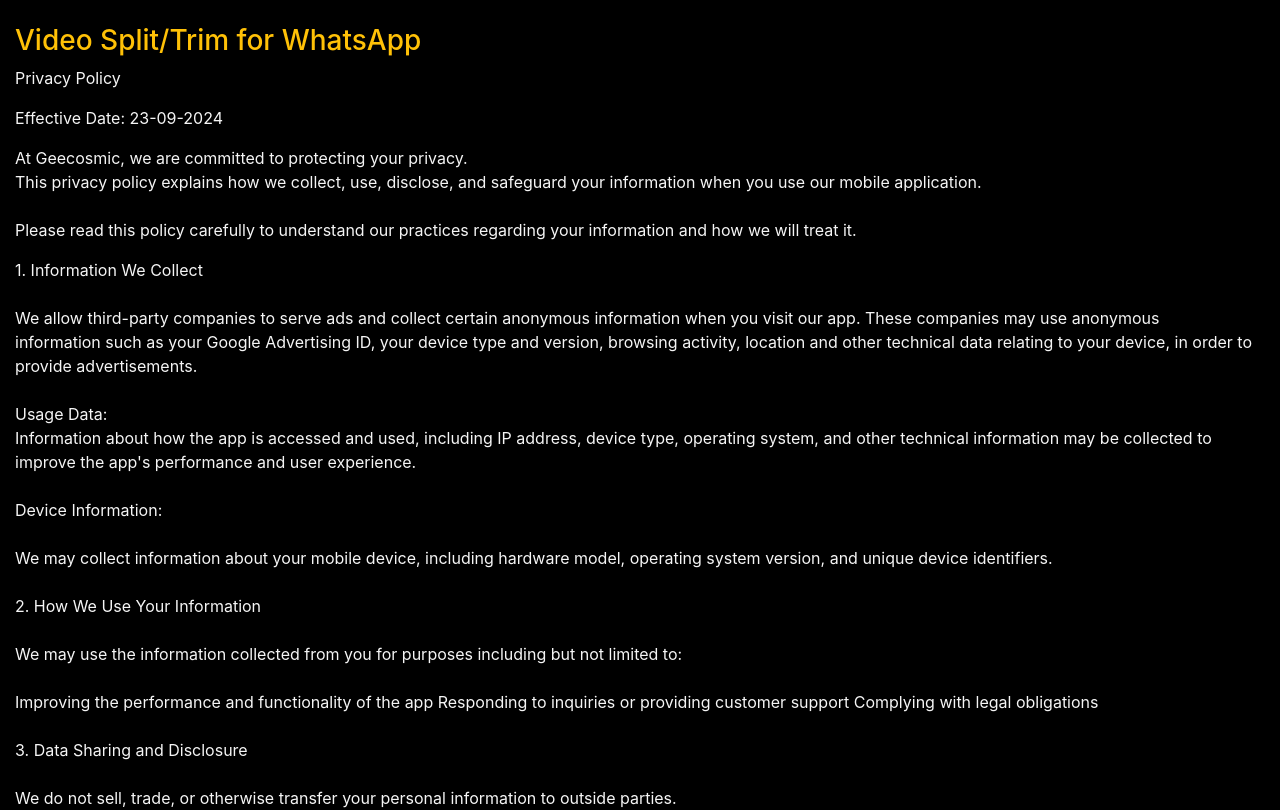
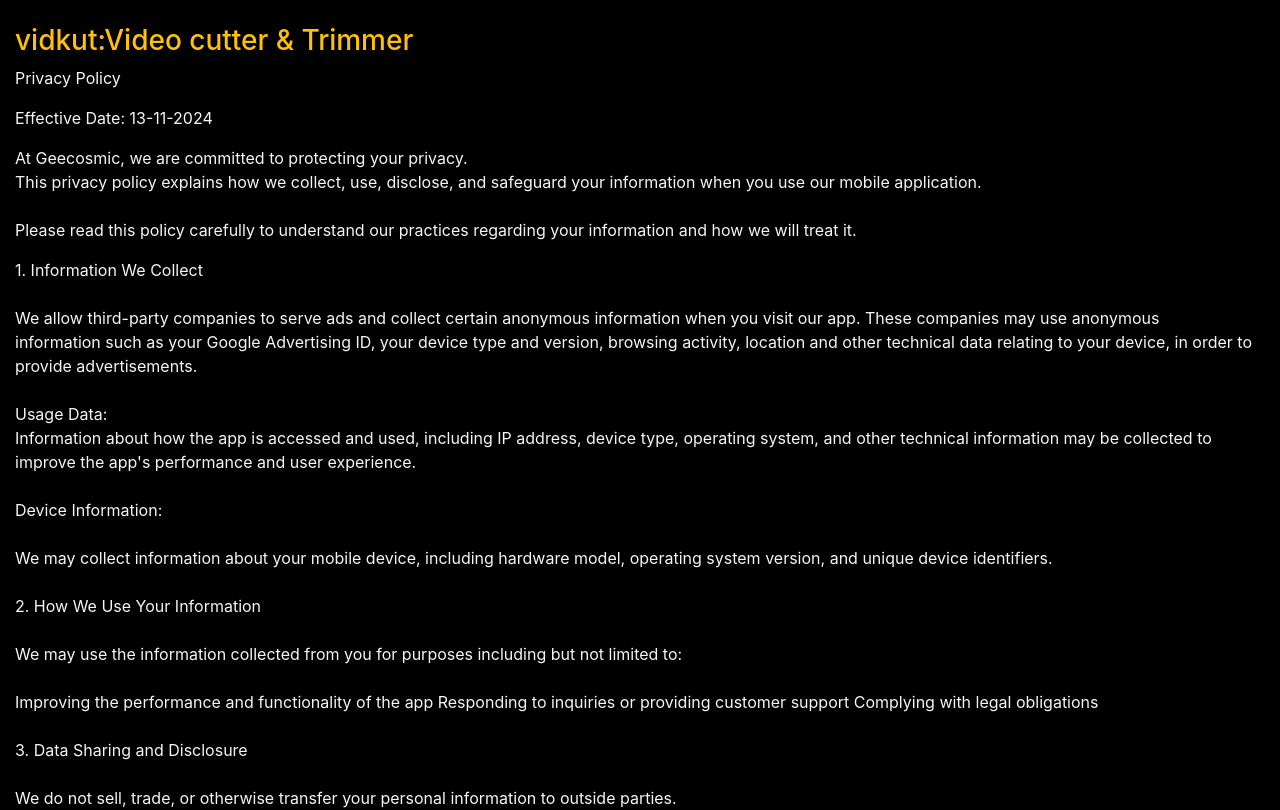
Before and after one commit to geecosmic/PRIVACY-video-split, a plain HTML site: page index.html in a window 1280 px wide. Shown: the top 810 px of the page. Drawn offline with nearby package versions, Linux system fonts and the light colour scheme.

Commit message:
Update index.html

```diff
--- a/index.html
+++ b/index.html
@@ -16,10 +16,10 @@
 <body>
 
   <div class="container-fluid my-4">
-  <h3 class="text-warning"> Video Split/Trim for WhatsApp</h3>
+  <h3 class="text-warning"> vidkut:Video cutter & Trimmer</h3>
    <p>Privacy Policy</p>
 
-    <p>Effective Date: 23-09-2024</p>
+    <p>Effective Date: 13-11-2024</p>
 
 
    <p> At Geecosmic, we are committed to protecting your privacy.<br> This privacy policy explains how we collect, use, disclose, and safeguard your information when you use our mobile application.<br> <br>Please read this policy carefully to understand our practices regarding your information and how we will treat it.
```
